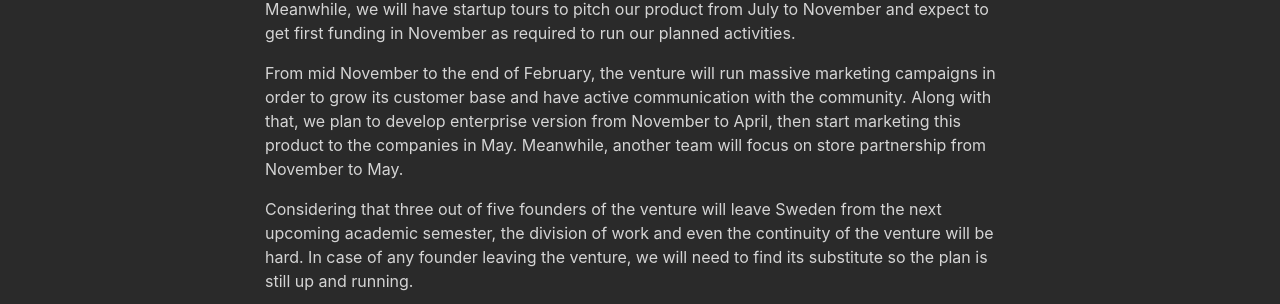
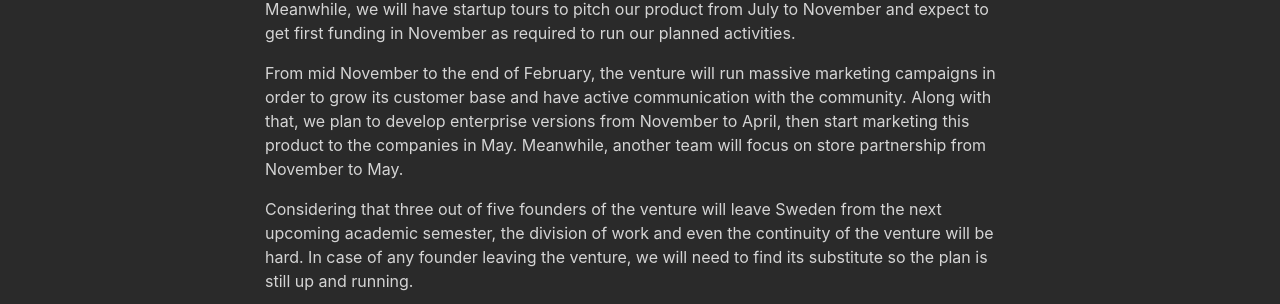
Before and after one commit to recapt-tech/recapt-tech.github.io, a Jekyll site: the page built from _pages/07-how-will-this-venture-continue.md, in a window 1280 px wide. Shown: the part 408-712 px from the top of the page. Built offline with Jekyll 4.4.1, drawn with Linux system fonts in a browser that asks for light colours; nearby versions of some CDN libraries; some of the changed text lies outside the part shown.

Commit message:
Update 07-how-will-this-venture-continue.md

```diff
--- a/_pages/07-how-will-this-venture-continue.md
+++ b/_pages/07-how-will-this-venture-continue.md
@@ -11,7 +11,7 @@ fontawesome_icon_name: question
 
 The venture will need six months to check the viability of the company and six more months to deliver all planned products. Out of all the surveys that have been done before, we still need one more survey to tune in and add extra milestones in the MVP version of our product. The development of this market-ready app is estimated to be done in mid July and ready to install by users in the marketplace. We will conduct an evaluation in September, two months after release, to learn what features can be developed in order to establish a new product, enterprise edition. Meanwhile, we will have startup tours to pitch our product from July to November and expect to get first funding in November as required to run our planned activities.
 
-From mid November to the end of February, the venture will run massive marketing campaigns in order to grow its customer base and have active communication with the community. Along with that, we plan to develop enterprise version from November to April, then start marketing this product to the companies in May. Meanwhile, another team will focus on store partnership from November to May.
+From mid November to the end of February, the venture will run massive marketing campaigns in order to grow its customer base and have active communication with the community. Along with that, we plan to develop enterprise versions from November to April, then start marketing this product to the companies in May. Meanwhile, another team will focus on store partnership from November to May.
 
 Considering that three out of five founders of the venture will leave Sweden from the next upcoming academic semester, the division of work and even the continuity of the venture will be hard. In case of any founder leaving the venture, we will need to find its substitute so the plan is still up and running.
 
```
Also changed, not shown: other parts of _pages/07-how-will-this-venture-continue.md (+1 -1 lines).
